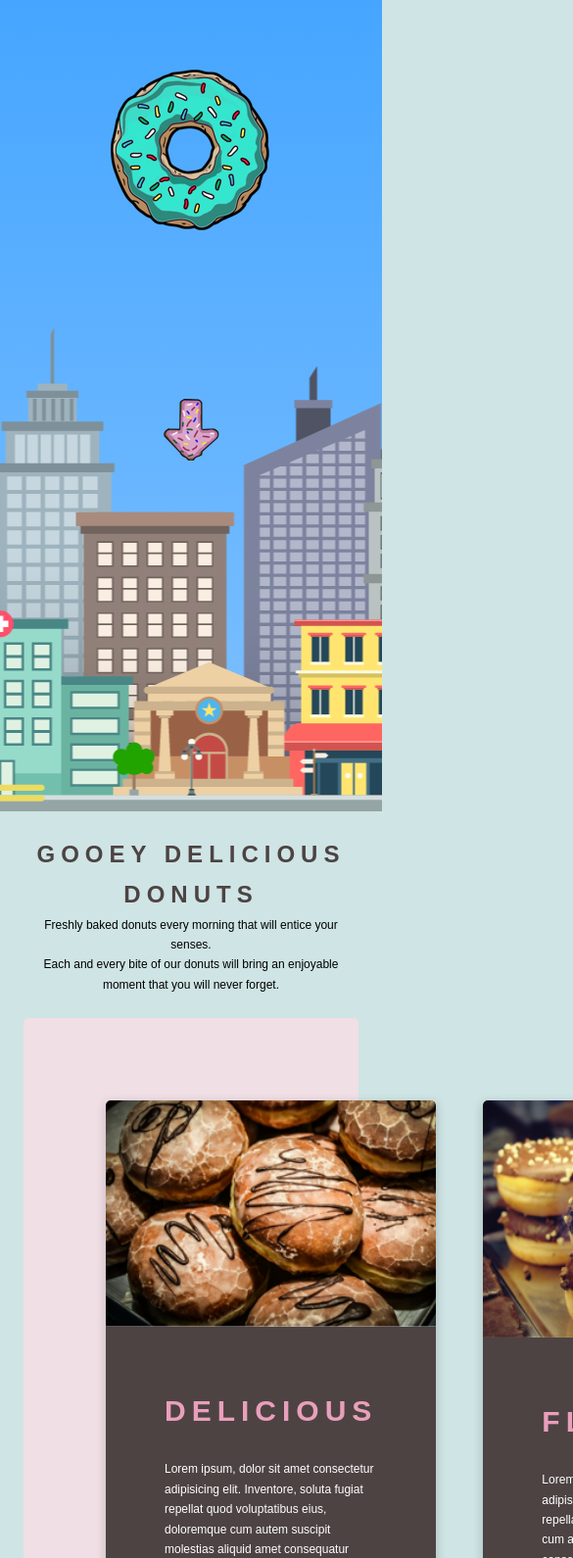
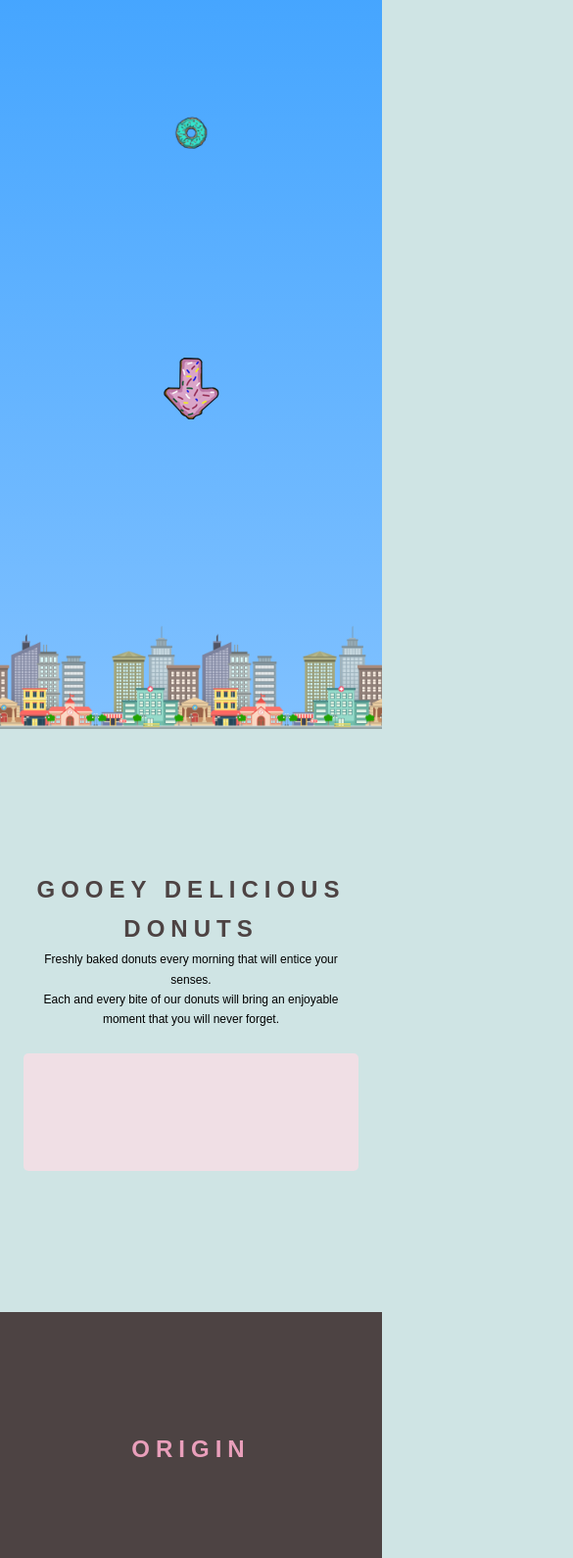
Before and after one commit to kalzero/Uptown-Donuts, a website built with webpack: page src/index.html in a window 390 px wide. Shown: the part 116-1706 px from the top of the page at 98% size, 585 px wide, since content can reach past the window. Built offline with nearby package versions, Linux system fonts and the light colour scheme.

Commit message:
media query for intro animation

```diff
--- a/src/css/abstracts/_mixins.scss
+++ b/src/css/abstracts/_mixins.scss
@@ -11,15 +11,31 @@
         @media (max-width: 37.5em) { @content };  // 600px
     }
 
+    @if $breakpoint == ipad {
+        @media (max-width: 48em) { @content }; // 768 px
+    }
+
     @if $breakpoint == tab-port {
         @media (max-width: 56.25em) { @content };  // 900px
+    }
+
+    @if $breakpoint == ipad-pro {
+        @media (max-width: 64em) { @content };  // 1024px
     }
 
     @if $breakpoint == tab-land {
         @media (max-width: 75em) { @content }; // 1200px
     }
 
-    @if $breakpoint == big-desktop {
+    @if $breakpoint == laptop {
+        @media (max-width: 90em) { @content }; // 1440px
+    }
+
+    @if $breakpoint == big-laptop {
+        @media (max-width: 105em) { @content }; // 1680px
+    }
+
+    @if $breakpoint == desktop {
         @media (min-width: 112.5em) { @content }; // 1800px
     }
 }
--- a/src/css/layouts/_flexbox.scss
+++ b/src/css/layouts/_flexbox.scss
@@ -1,8 +1,32 @@
 .flex-container {
     margin: 10rem 10rem 0 10rem;
+    display: flex;
+    justify-content: space-around;
 
-    @include respond(phone) {
-        margin: 0;
+    &__row {
+        display: flex;
+        justify-content: flex-end;
+    }
+
+    &__col-1-of-2 {
+        flex: 3;
+    }
+
+    &__col-1-of-3 {
+        //flex: 1;
+        flex-basis: 32%;
+    }
+
+    &__col-1-of-4 {
+        //flex: 1;
+        width: 40rem;
+        height: 40rem;
+        overflow: hidden;
+        flex-basis: 50%;
+    }
+
+    &__col-2-of-2 {
+        //flex: 1;
     }
 
     &--bgcolor1 { background-color: $backcolor-1; }
@@ -10,31 +34,12 @@
     &--bgcolor3 { background-color: $backcolor-3; }
     &--bglight { background: #fefefe; }
 
-    &__row {
-        display: flex;
+    @include respond(phone) {
+        margin: 0;
     }
-
-    &__col-1-of-2 {
-        flex: 3;
-    }
-
-    &__col-1-of-3 {
-        flex: 1;
-    }
-
-    &__col-1-of-4 {
-        flex: 1;
-        width: 40rem;
-        height: 40rem;
-        overflow: hidden;
-    }
-
-    &__col-2-of-2 {
-        flex: 1;
-    }
+}
 
 
-}
 
 .flex-container-2 {
 
--- a/src/css/layouts/_header.scss
+++ b/src/css/layouts/_header.scss
@@ -1,7 +1,27 @@
 .header {
-    height: 100vh;
+    height: 90vh;
     width: 100vw;
     position: relative;
+
+    @include respond(big-laptop) {
+        height: 90.5vh;
+    }
+
+    @include respond(laptop) {
+        height: 88.5vh;
+    }
+
+    @include respond(tab-land) {
+        height: 87.5vh;
+    }
+
+    @include respond(ipad-pro) {
+        height: 92.5vh;
+    }
+
+    @include respond(ipad) {
+        height: 90vh;
+    }
 
     &__img-sky {
         background: linear-gradient(-180deg, #000d1a, #00284d, #004280, #005cb3, #0077e6, #1a90ff, #4da9ff, #80c1ff);
@@ -21,6 +41,20 @@
         height: 100%;
         z-index: 5;
         animation-name: brighten;
+
+        @include respond(big-laptop) {
+            background-size: 55%;
+        }
+
+        @include respond(laptop) {
+            background-size: 55%;
+        }
+
+        @include respond(tab-land) {
+            background-size: 50%;
+        }
+
+
     }
 
     &__img-donut-sun {
@@ -30,9 +64,22 @@
         left: 50%;
         transform: translate(-50%, -50%);
         z-index: 4;
-        height: 200px;
-        width: 200px;
+        height: 100%;
+        width: 100%;
         animation-name: riseUp;
+
+        @include respond(big-laptop) {
+            background-size: 10%;
+        }
+
+        @include respond(laptop) {
+            background-size: 8%;
+        }
+
+        @include respond(tab-land) {
+            background-size: 10%;
+        }
+
     }
 
     &__img-scroll {
--- a/src/css/layouts/_navigation.scss
+++ b/src/css/layouts/_navigation.scss
@@ -1,7 +1,7 @@
 .nav {
     position: relative;
     height: 100px;
-    background-color: $color-primary;
+    background-color: white;
     //background-color: transparent;
 
     &__logo {
@@ -31,6 +31,5 @@
         &-item > a {
             text-decoration: none;
         }
-
     }
 }
--- a/src/css/pages/_index.scss
+++ b/src/css/pages/_index.scss
@@ -1,9 +1,14 @@
 .section-donuts {
-    padding: 10rem 10rem;
+    padding: 10rem;
     margin-bottom: 5rem;
 
+    @include respond(big-laptop) {
+        padding: 2rem;
+        margin: 10rem 0;
+    }
+
     @include respond(phone) {
-        padding: 2rem 2rem;
+        padding: 2rem;
     }
 
     &__header {
@@ -37,6 +42,12 @@
     background-color: $backcolor-3;
     padding: 10rem 10rem;
 
+    &__description {
+        @include respond(big-laptop) {
+            margin: 10rem 2rem 5rem 2rem;
+        }
+    }
+
     &__header {
         text-align: center;
     }
@@ -51,10 +62,6 @@
     margin-top: 10rem;
     margin-bottom: 10rem;
     text-align: center;
-
-    &__content {
-
-    }
 
     &__list {
         list-style: none;
--- a/src/views/_home.html
+++ b/src/views/_home.html
@@ -15,8 +15,7 @@
             Each and every bite of our donuts will bring an enjoyable moment that you will never forget.</p>
     </div>
     <div class="section-donuts__description flex-container flex-container--bgcolor2 u-border-radius-small">
-        <div class="flex-container__row">
-            <div class="flex-container__col-1-of-3 u-shadow u-margin-tiny">
+            <!-- <div class="flex-container__col-1-of-3 u-shadow">
                 <div class="section-donuts__photo u-border-radius-tl-tr-small">
                     <img src="/img/donut-1-small.png" alt="Donut 1" class="section-donuts__photo-1">
                 </div>
@@ -27,7 +26,7 @@
                     <p class="paragraph u-border-radius-bl-br-small">Lorem ipsum, dolor sit amet consectetur adipisicing elit. Inventore, soluta fugiat repellat quod voluptatibus eius, doloremque cum autem suscipit molestias aliquid amet consequatur officia, repellendus architecto ex a qui quia.</p>
                 </div>
             </div>
-            <div class="flex-container__col-1-of-3 u-shadow u-margin-tiny">
+            <div class="flex-container__col-1-of-3 u-shadow">
                 <div class="section-donuts__photo u-border-radius-tl-tr-small">
                     <img src="/img/donut-2-small.png" alt="Donut 2" class="section-donuts__photo-2">
                 </div>
@@ -38,7 +37,7 @@
                     <p class="paragraph u-border-radius-bl-br-small">Lorem ipsum, dolor sit amet consectetur adipisicing elit. Inventore, soluta fugiat repellat quod voluptatibus eius, doloremque cum autem suscipit molestias aliquid amet consequatur officia, repellendus architecto ex a qui quia.</p>
                 </div>
             </div>
-            <div class="flex-container__col-1-of-3 u-shadow u-margin-tiny">
+            <div class="flex-container__col-1-of-3 u-shadow">
                 <div class="section-donuts__photo u-border-radius-tl-tr-small">
                     <img src="/img/donut-3-small.png" alt="Donut 3" class="section-donuts__photo-3">
                 </div>
@@ -48,8 +47,8 @@
                     </h3>
                     <p class="paragraph">Lorem ipsum, dolor sit amet consectetur adipisicing elit. Inventore, soluta fugiat repellat quod voluptatibus eius, doloremque cum autem suscipit molestias aliquid amet consequatur officia, repellendus architecto ex a qui quia.</p>
                 </div>
-            </div>
-        </div>
+            </div> -->
+
     </div>
 </section>
 
@@ -58,8 +57,7 @@
         <h2 class="header-secondary header-secondary__light">Origin</h2>
     </div>
     <div class="section-about__description flex-container flex-container--bgcolor2 u-border-radius-small">
-        <div class="flex-container__row">
-            <div class="flex-container__col-1-of-2 u-padding-large">
+        <!-- <div class="flex-container__col-1-of-2 u-padding-large">
             <h3 class="header-tertiary header-tertiary--dark">
                 Established. <br />
                 Uptown Chicago. <br />
@@ -80,8 +78,7 @@
                     <div class="flex-container__col-1-of-4"><img src="/img/uptown-about-4.png" alt="Photo by Leon Ephraïm on Unsplash" class="section-about__photo-4"></div>
                 </div>
             </div>
-            </div>
-        </div>
+        </div>         -->
     </div>
 </section>
 <section class="section-socialmedia" id="section-socialmedia">
```
Also changed, not shown: src/index.html (+2 -0 lines), dist/css/main.css, dist/index.html, dist/js/bundle.js, dist/views/_home.html. Lines whose indentation alone changed are shown as unchanged.
